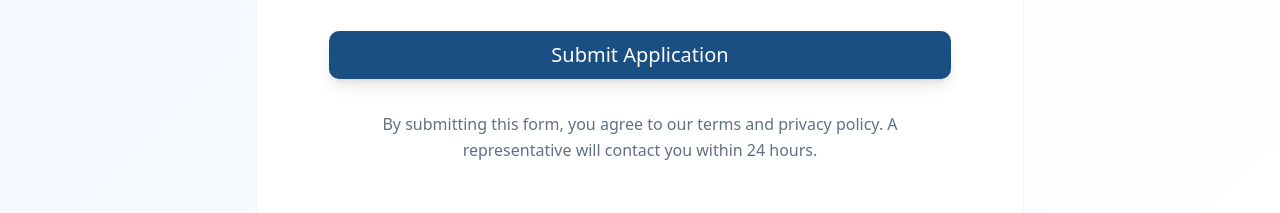
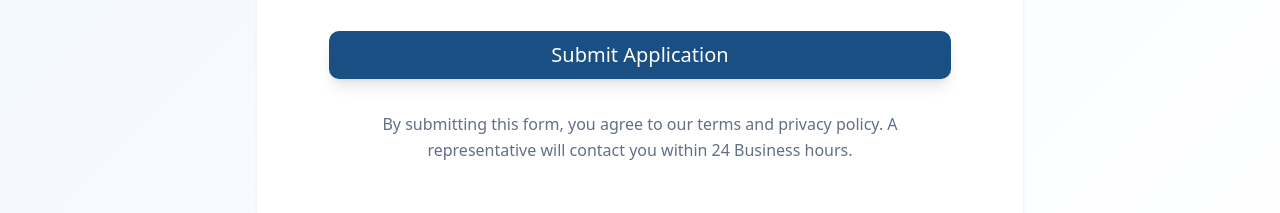
Before and after one commit to nxsphere/momentum-business-capital-app, a React (Vite) app: page /funding-1 in a window 1280 px wide. Shown: the part 3560-3773 px from the top of the page. Built offline with nearby package versions, Linux system fonts and the light colour scheme.

Commit message:
Update disclaimer text to specify 24 Business hours

```diff
--- a/src/components/momentum/ApplicationForm.tsx
+++ b/src/components/momentum/ApplicationForm.tsx
@@ -242,7 +242,7 @@ const ApplicationForm = ({
 
                 <p className="text-momentum-gray text-center leading-relaxed">
                   By submitting this form, you agree to our terms and privacy policy.
-                  A representative will contact you within 24 hours.
+                  A representative will contact you within 24 Business hours.
                 </p>
               </form>
             </CardContent>
```
